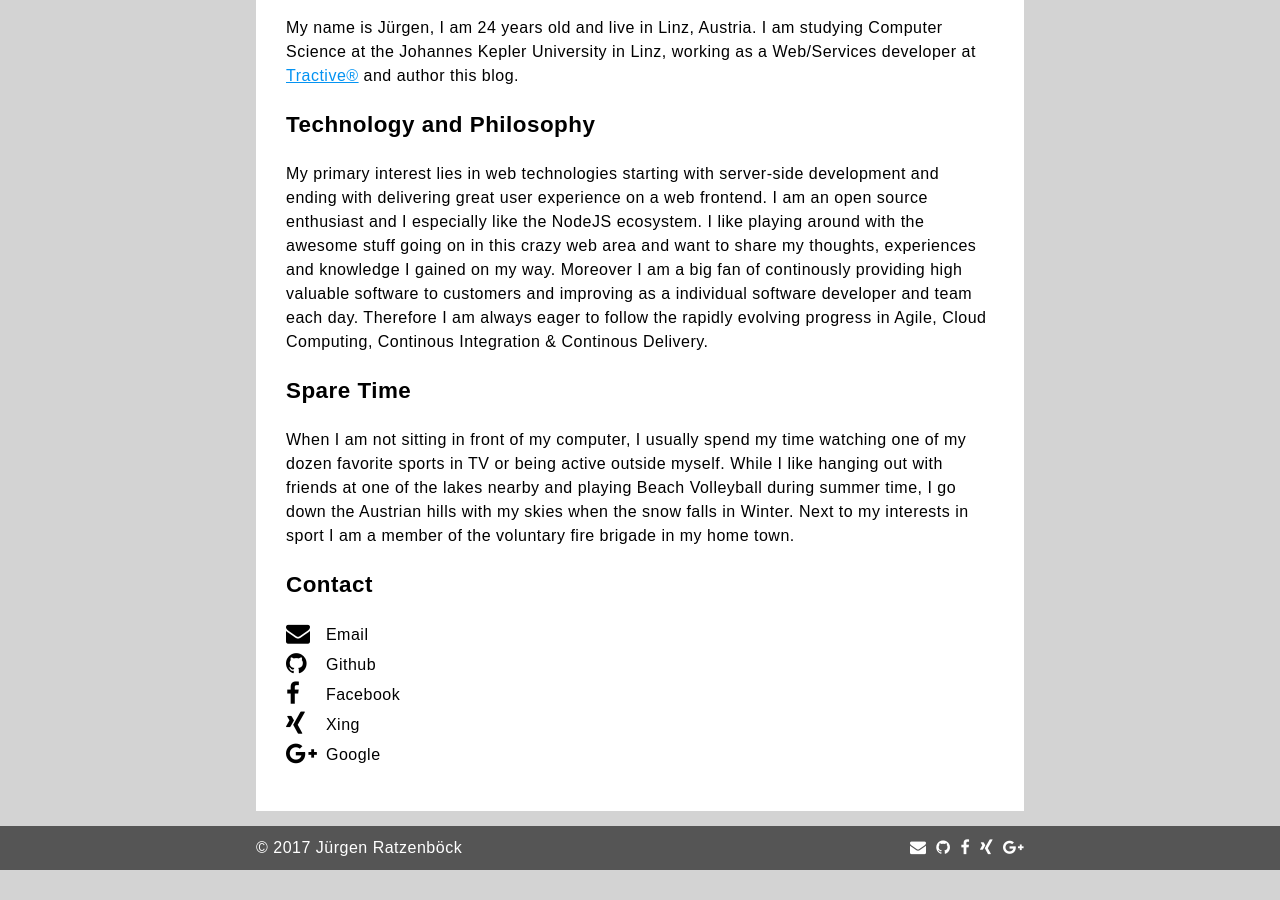
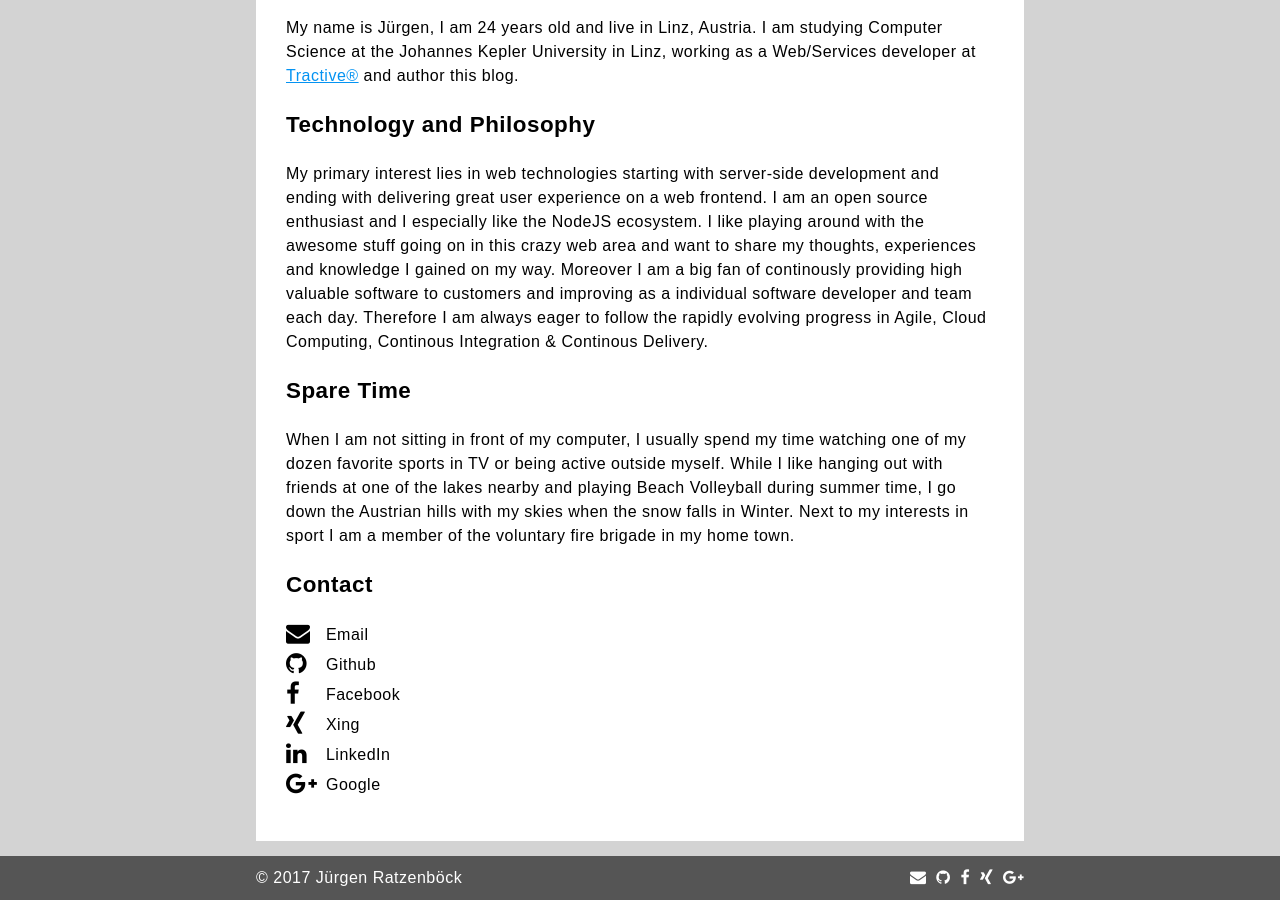
Before and after one commit to jratzenboeck/jratzenboeck-blog, a Jekyll site: the page built from about.md, in a window 1280 px wide and 900 px high, scrolled down 757 px. Built offline with Jekyll 4.4.1, drawn with Linux system fonts in a browser that asks for light colours; comment, search, counter and statistics services are not loaded; before the commit the page ends 1627 px from its top, so only the background shows below that.

Commit message:
Add LinkedIn account to about page.

```diff
--- a/_config.yml
+++ b/_config.yml
@@ -12,6 +12,7 @@ github_account: https://github.com/ratzi199
 facebook_account: https://facebook.com/jurgen.ratzenbock
 xing_account: https://www.xing.com/profile/Juergen_Ratzenboeck
 google_account: https://plus.google.com/u/0/101485925841247116853
+linkedin_account: https://www.linkedin.com/in/j%C3%BCrgen-ratzenb%C3%B6ck-221a9a14b/
 
 # Post settings
 excerpt_separator: <!--more-->
--- a/_layouts/about.html
+++ b/_layouts/about.html
@@ -42,6 +42,8 @@ layout: default
             Facebook</a></li>
         <li><a href="{{site.xing_account}}" title="Xing Account" target="_blank"><i class="fa fa-xing"></i> Xing</a>
         </li>
+        <li><a href="{{site.linkedin_account}}" title="LinkedIn Account" target="_blank"><i class="fa fa-linkedin"></i> LinkedIn</a>
+        </li>
         <li>
             <a href="{{site.google_account}}" title="Google Plus Account" target="_blank"><i class="fa fa-google-plus"></i> Google</a>
         </li>
```
